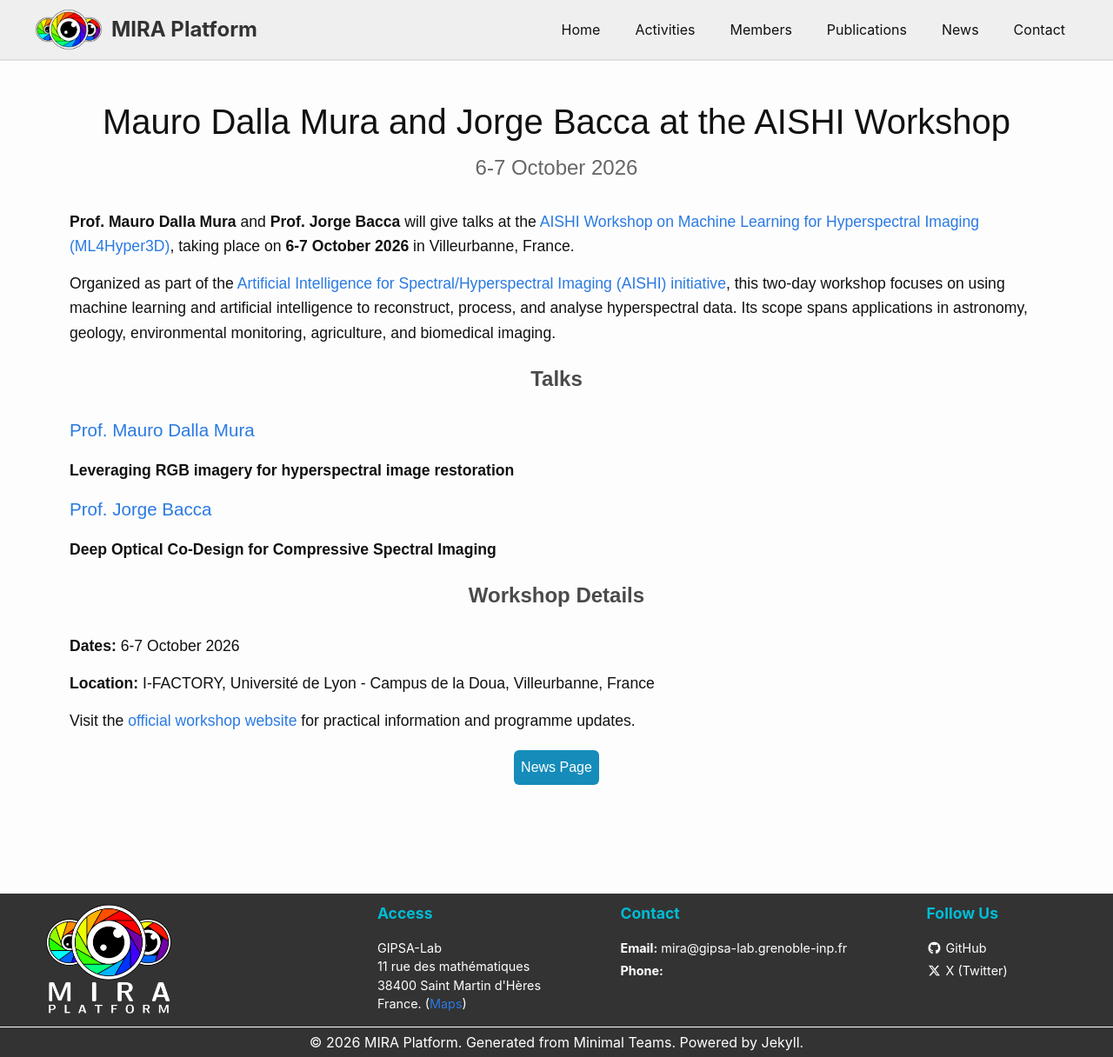
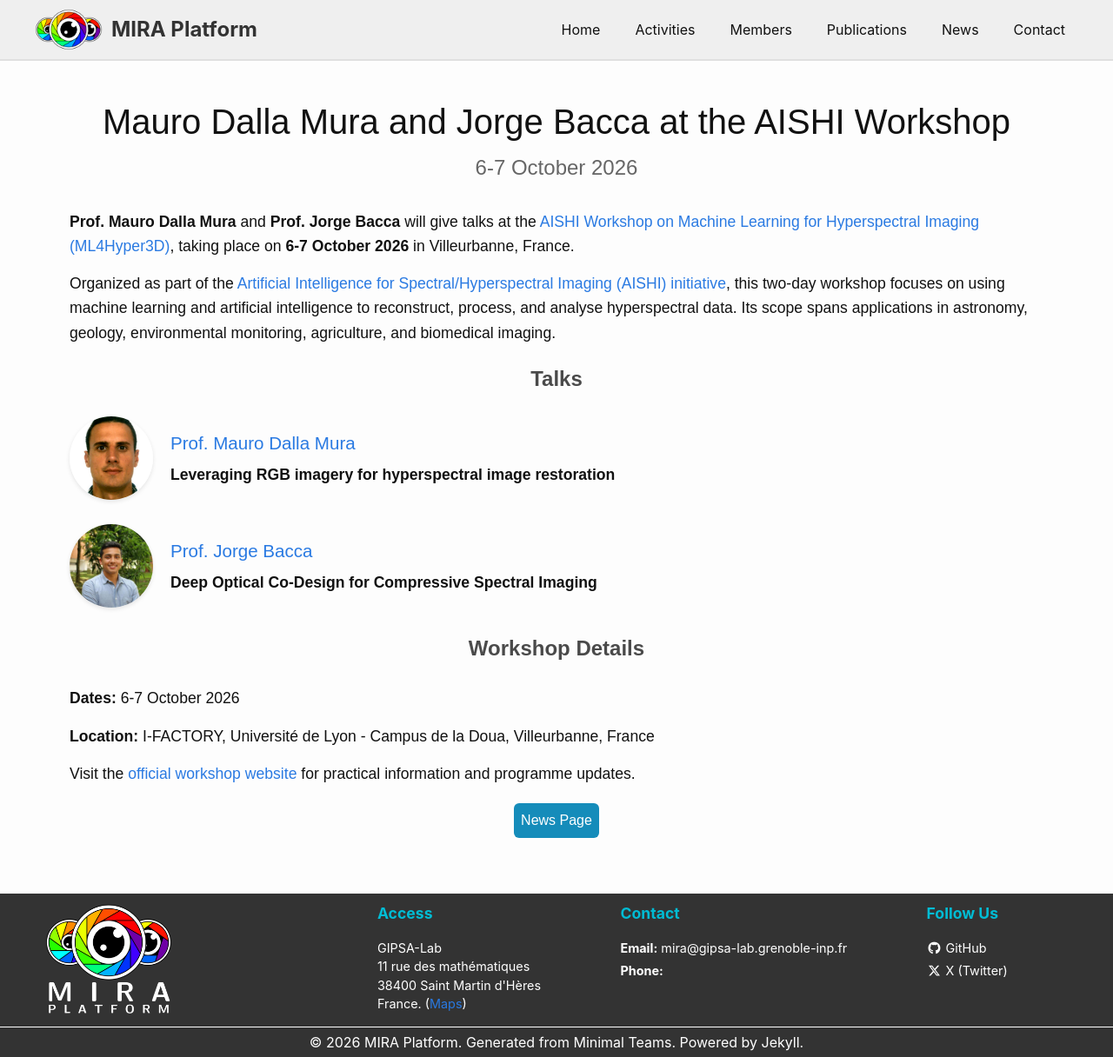
Before and after one commit to mira-imaging/mira-imaging.github.io, a Jekyll site: the page built from _news/20261005-aishi-workshop.html, in a window 1280 px wide and 1216 px high. Shown: the whole window at 87% size. Built offline with Jekyll 4.4.1, drawn with Linux system fonts in a browser that asks for light colours.

Commit message:
Added profiles

```diff
--- a/_news/20261005-aishi-workshop.html
+++ b/_news/20261005-aishi-workshop.html
@@ -4,6 +4,11 @@ title: Mauro Dalla Mura and Jorge Bacca at the AISHI Workshop
 ---
 
 {% assign news_item = site.data.news.list | where: "page.url", page.url | first %}
+{% assign profile_dir = site.data.general.images_dirs.profile_pictures %}
+{% assign mauro = site.data.members.members | where: "key", "dallamum" | first %}
+{% assign jorge = site.data.members.members | where: "key", "baccaj" | first %}
+{% assign mauro_photo = mauro.photo | default: "default.png" %}
+{% assign jorge_photo = jorge.photo | default: "default.png" %}
 
 <article class="page-container">
   <header class="page-header">
@@ -25,11 +30,25 @@ title: Mauro Dalla Mura and Jorge Bacca at the AISHI Workshop
 
   <section class="description" aria-labelledby="aishi-talks">
     <h2 id="aishi-talks" class="section-title">Talks</h2>
-    <h3><a href="https://scholar.google.com/citations?user=qbdbtn4AAAAJ&amp;hl=en">Prof. Mauro Dalla Mura</a></h3>
-    <p><strong>Leveraging RGB imagery for hyperspectral image restoration</strong></p>
+    <div class="news-talk">
+      <img class="news-talk-photo"
+           src="{{ profile_dir | append: '/' | append: mauro_photo | relative_url }}"
+           alt="Prof. Mauro Dalla Mura" width="96" height="96" loading="lazy">
+      <div class="news-talk-content">
+        <h3><a href="https://scholar.google.com/citations?user=qbdbtn4AAAAJ&amp;hl=en">Prof. Mauro Dalla Mura</a></h3>
+        <p><strong>Leveraging RGB imagery for hyperspectral image restoration</strong></p>
+      </div>
+    </div>
 
-    <h3><a href="https://scholar.google.com/citations?user=I5f1HjEAAAAJ">Prof. Jorge Bacca</a></h3>
-    <p><strong>Deep Optical Co-Design for Compressive Spectral Imaging</strong></p>
+    <div class="news-talk">
+      <img class="news-talk-photo"
+           src="{{ profile_dir | append: '/' | append: jorge_photo | relative_url }}"
+           alt="Prof. Jorge Bacca" width="96" height="96" loading="lazy">
+      <div class="news-talk-content">
+        <h3><a href="https://scholar.google.com/citations?user=I5f1HjEAAAAJ">Prof. Jorge Bacca</a></h3>
+        <p><strong>Deep Optical Co-Design for Compressive Spectral Imaging</strong></p>
+      </div>
+    </div>
   </section>
 
   <section class="description" aria-labelledby="aishi-details">
--- a/assets/css/news-item-page.css
+++ b/assets/css/news-item-page.css
@@ -50,6 +50,48 @@
     color: #4a4a4a;
     margin-bottom: 1.5rem;
     text-align: center;
+}
+
+.news-talk {
+    display: flex;
+    align-items: center;
+    gap: 1.25rem;
+    margin-bottom: 1.75rem;
+}
+
+.news-talk-photo {
+    width: 96px;
+    height: 96px;
+    flex-shrink: 0;
+    object-fit: cover;
+    object-position: center 30%;
+    border-radius: 50%;
+    box-shadow: 0 2px 5px rgba(0, 0, 0, 0.1);
+}
+
+.news-talk-content {
+    min-width: 0;
+    overflow-wrap: anywhere;
+}
+
+.news-talk-content h3 {
+    margin-bottom: 0.35rem;
+}
+
+.news-talk-content p {
+    margin-bottom: 0;
+}
+
+@media screen and (max-width: 550px) {
+    .news-talk {
+        align-items: flex-start;
+        gap: 0.75rem;
+    }
+
+    .news-talk-photo {
+        width: 64px;
+        height: 64px;
+    }
 }
 
 .videos {
```
